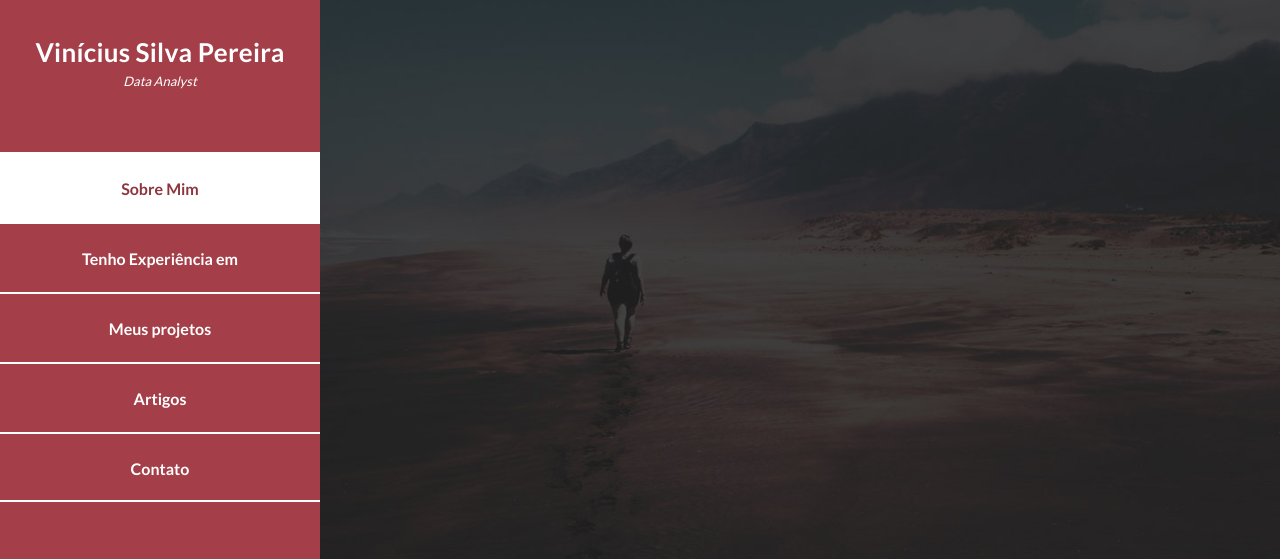
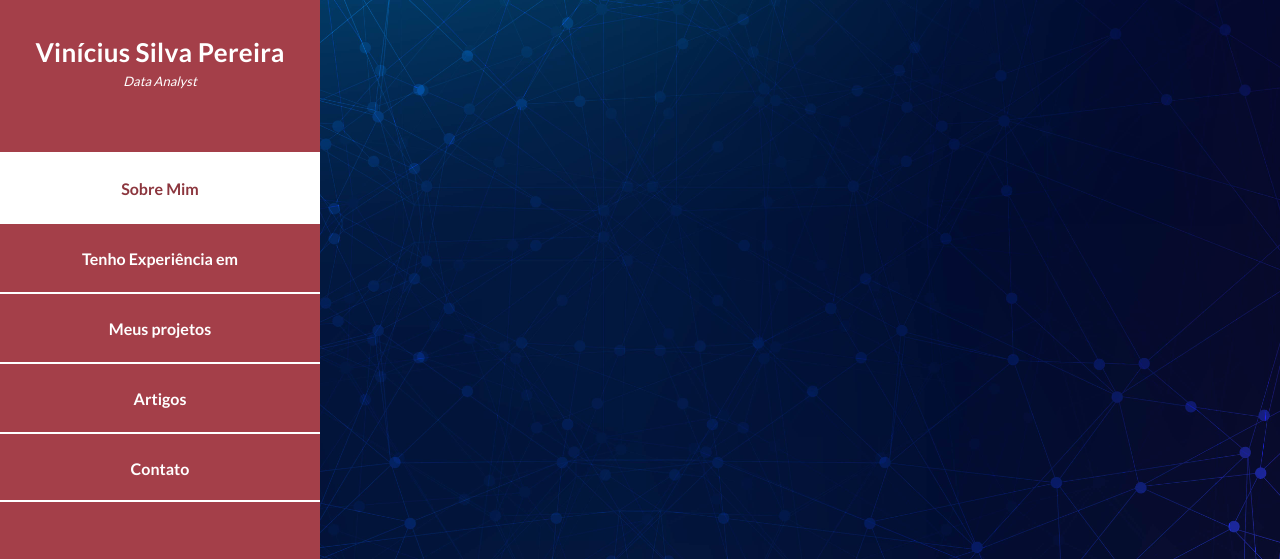
Before and after one commit to vinicius-silva-ep/vinicius-silva.github.io, a plain HTML site: page index.html in a window 1280 px wide. Shown: the part 203-762 px from the top of the page. Drawn offline with Linux system fonts and the light colour scheme.

Commit message:
modified:   assets/css/templatemo-style.css

```diff
--- a/assets/css/templatemo-style.css
+++ b/assets/css/templatemo-style.css
@@ -13,7 +13,7 @@ body {
 }
 
 #page-wraper {
-    background: url(../images/page-bg.jpg) no-repeat center center fixed;
+    background: url(../images/17929.jpg) no-repeat center center fixed;
     -webkit-background-size: cover;
     -moz-background-size: cover;
     -o-background-size: cover;
```
Also changed, not shown: assets/images/17929.jpg (added).
